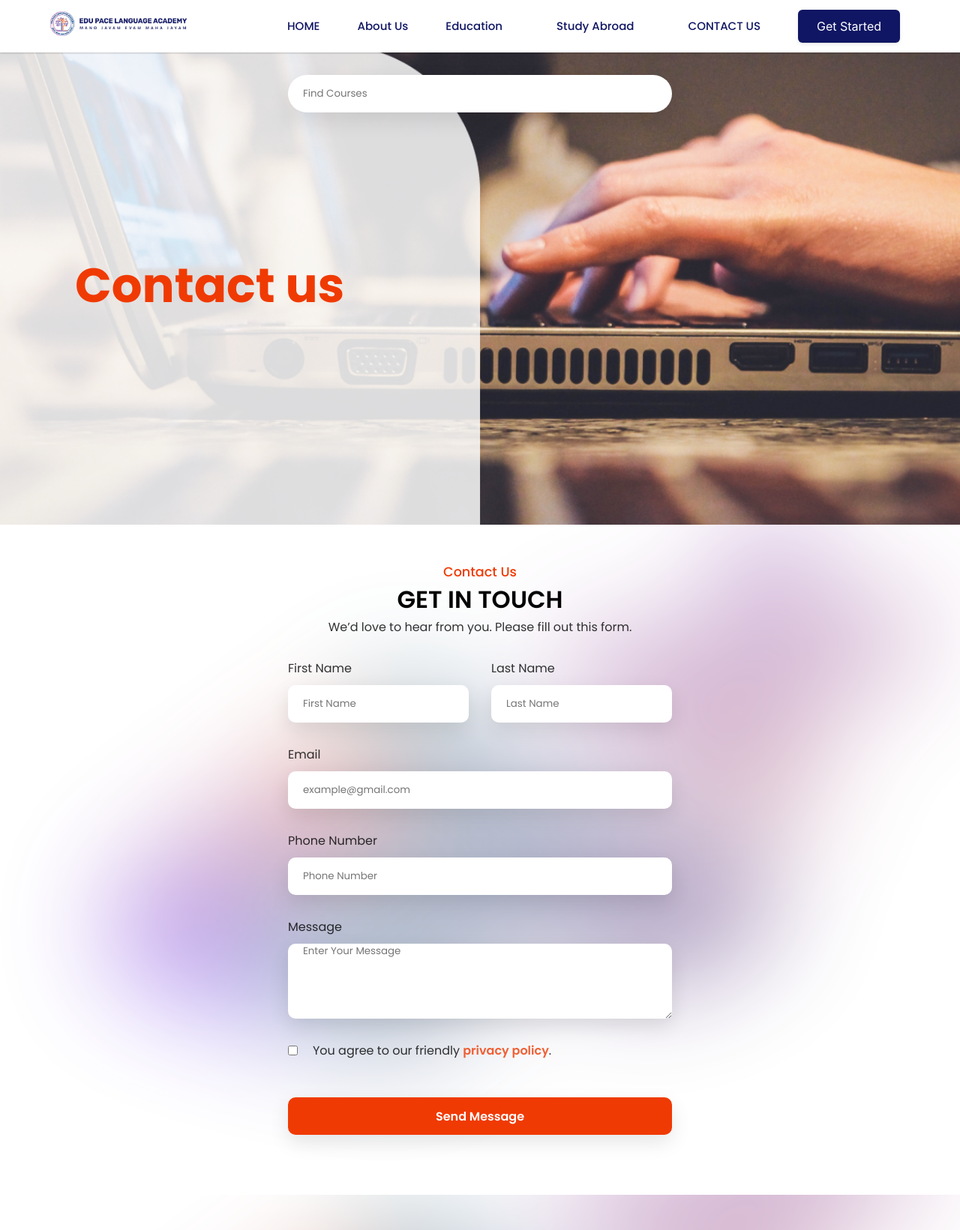
After one commit to Sanjay9745/Edu-pace, a PHP site: page /contact.html in a window 1280 px wide. The commit adds this page. Shown: the top 1641 px of the page at 75% size. Run offline with PHP 8.4, Linux system fonts and the light colour scheme.

```diff
--- a/about.html
+++ b/about.html
@@ -82,6 +82,7 @@
         </div>
       </div>
       <div class="about-our-profile-container">
+        <img src="./assets/images/360_F_558614246_A8WRQufvKBipdP8f0R80FLkeIN2JPmeR 2.png" class="arrow" alt="">
         <div class="about-our-profile-right">
           <div class="about-our-profile-right-heading">
             <span>about</span>
@@ -122,6 +123,7 @@
         </div>
       </div>
       <div class="about-study-us-container">
+        <img src="./assets/images/360_F_558614246_A8WRQufvKBipdP8f0R80FLkeIN2JPmeR 2.png" class="arrow" alt="">
         <div class="about-study-us-right">
           <p>
             Driven by passion in providing support to students wanting to
--- /dev/null
+++ b/contact.html
@@ -0,0 +1,82 @@
+<!DOCTYPE html>
+<html lang="en">
+  <head>
+    <meta charset="UTF-8" />
+    <meta http-equiv="X-UA-Compatible" content="IE=edge" />
+    <meta name="viewport" content="width=device-width, initial-scale=1.0" />
+    <title>Edu Pace</title>
+    <link rel="stylesheet" href="./css/contact.css">
+    <link rel="stylesheet" href="./css/index.css">
+  </head>
+  <body>
+    <div id="header"></div>
+    <div class="contact-container">
+      <div class="contact-search-container">
+        <input type="text" placeholder="Find Courses" />
+        <i class="fa-solid fa-magnifying-glass"></i>
+      </div>
+      <div class="contact-hero">
+        <h1>Contact us</h1>
+      </div>
+      <div class="contact-form-container">
+        <h4>Contact Us</h4>
+        <h2>GET IN TOUCH</h2>
+        <p>We’d love to hear from you. Please fill out this form.</p>
+        <form class="contact-form">
+          <div class="contact-form-input-name">
+            <div class="contact-form-input">
+              <p>First Name</p>
+              <input type="text" placeholder="First Name" />
+            </div>
+            <div class="contact-form-input">
+              <p>Last Name</p>
+              <input type="text" placeholder="Last Name" />
+            </div>
+        </div>
+        <div class="contact-form-input">
+          <p>Email</p>
+          <input type="email" placeholder="example@gmail.com" />
+        </div>
+        <div class="contact-form-input">
+          <p>Phone Number</p>
+          <input type="text" placeholder="Phone Number" />
+        </div>
+        <div class="contact-form-input">
+          <p>Message</p>
+          <textarea placeholder="Enter Your Message"></textarea>
+
+        </div>
+        <div class="contact-form-input-checkbox">
+            <input type="checkbox">
+            <p>You agree to our friendly <a href="#"> privacy policy</a>.</p>
+        </div>
+        <button>Send Message</button>
+        </form>
+      </div>
+      <div class="contact-info-container">
+        <div class="contact-location">
+          <iframe src="https://www.google.com/maps/embed?pb=!1m18!1m12!1m3!1d3924.6196943971427!2d76.21907477481402!3d10.37226206651903!2m3!1f0!2f0!3f0!3m2!1i1024!2i768!4f13.1!3m3!1m2!1s0x3ba7f6fc5260cb43%3A0xeca28f4e46ca5694!2z4LSO4LSf4LWBIOC0quC1h-C0uOC1jSDgtJXgtYvgtJrgtY3gtJrgtL_gtILgtJfgtY0g4LS44LWG4LW74LWN4LSx4LW8!5e0!3m2!1sml!2sin!4v1700296679870!5m2!1sml!2sin" style="border:0;" allowfullscreen="" loading="lazy" referrerpolicy="no-referrer-when-downgrade"></iframe>
+        </div>
+        <div class="contact-address">
+          <h4>Address</h4>
+          <p>1234 Street Name, City Name, United States</p>
+          <p>1234 Street Name, City Name, United States</p>
+          <p>1234 Street Name, City Name, United States</p>
+        </div>
+      </div>
+<div id="footer"></div>
+    </div>
+    <script>
+            fetch('./header.html')
+        .then(response => response.text())
+        .then(html => document.getElementById('header').innerHTML = html);
+
+      fetch('./footer.html')
+        .then(response => response.text())
+        .then(html => document.getElementById('footer').innerHTML = html);
+
+
+    </script>
+  </body>
+
+</html>
--- a/css/about-mobile.css
+++ b/css/about-mobile.css
@@ -574,4 +574,10 @@ body {
         details[open] .control-icon-expand {
           display: none;
         }
+        .about-study-us-container .arrow{
+          display: none;
+           }
+           .about-our-profile-container .arrow{
+            display: none;
+          }
 }
--- /dev/null
+++ b/css/contact.css
@@ -0,0 +1,216 @@
+.contact-container {
+  width: 100%;
+  margin-top: 60px;
+}
+.contact-search-container {
+  position: absolute;
+  top: 50px;
+  left: 50%;
+  transform: translateX(-50%);
+  width: 40%;
+  height: 50px;
+  background: var(--white);
+  background-position: center;
+  margin-top: 50px;
+  color: gray;
+  display: flex;
+  justify-content: space-between;
+  align-items: center;
+  border-radius: 25px;
+  box-shadow: 0px 10px 27px 0px rgba(0, 0, 0, 0.1);
+  z-index: 100;
+}
+.contact-search-container input {
+  width: 100%;
+  border: none;
+  outline: none;
+  padding-left: 20px;
+  border-radius: 25px;
+}
+.contact-search-container i {
+  padding-right: 20px;
+}
+.contact-hero{
+    width: 100%;
+    height: 80vh;
+    background: url('../assets/images/contact-banner.png') no-repeat center;
+    background-size: cover;
+    position: relative;
+    display: flex;
+    flex-direction: column;
+    justify-content: center;
+    align-items: flex-start;
+    padding-left: 100px;
+}
+.contact-hero h1{
+    color: var(--orange);
+    font-size:4rem;
+}
+.contact-form-container{
+    width: 100%;
+    display: flex;
+    flex-direction: column;
+    justify-content: center;
+    align-items: center;
+    padding: 50px 0;
+    background: url('../assets/images/bg2.svg') no-repeat center;
+}
+.contact-form-container h2{
+    font-size: 2rem;
+    color: var(--dark);
+    font-weight: 600;
+}
+.contact-form-container h4{
+    color: var(--orange);
+    font-weight: 500;
+    font-size: 1.1rem;
+}
+.contact-form-container p{
+opacity: .8;
+}
+.contact-form{
+    display: flex;
+    width: 40%;
+    flex-direction: column;
+    justify-content: center;
+    align-items: center;
+    gap: 30px;
+    margin:30px 0;
+}
+.contact-form-input-name{
+    display: flex;
+    gap: 30px;
+    align-items: center;
+    width: 100%;
+    justify-content: space-between;
+}
+.contact-form-input{
+    width: 100%;
+    align-self: normal;
+    display: flex;
+    flex-direction: column;
+    gap: 10px;
+}
+.contact-form-input input,.contact-form-input textarea{
+    width: 100%;
+    height: 50px;
+    padding-left: 20px;
+    border-radius: 10px;
+    border: 1px solid var(--light-gray);
+    outline: none;
+    border: none;
+    box-shadow: 0px 10px 27px 0px rgba(0, 0, 0, 0.1);
+    font-family: "Poppins", sans-serif;
+}
+.contact-form-input textarea{
+    height: 100px;
+}
+.contact-form-input-checkbox{
+    display: flex;
+    justify-content: flex-start;
+    width: 100%;
+    gap: 20px;
+}
+.contact-form-input-checkbox a{
+    color: var(--orange);
+    font-weight: 600;
+    font-size: 1rem;
+    text-decoration: none;
+}
+
+.contact-form button{
+    width: 100%;
+    height: 50px;
+    background: var(--orange);
+    color: var(--white);
+    border: none;
+    outline: none;
+    border-radius: 10px;
+    font-size: 1rem;
+    font-weight: 600;
+    cursor: pointer;
+    margin-top: 20px;
+    box-shadow: 0px 10px 27px 0px rgba(0, 0, 0, 0.1);
+
+}
+.contact-info-container{
+    width: 100%;
+    display: flex;
+    justify-content: center;
+    align-items: center;
+    padding: 50px 0;
+    background: url('../assets/images/bg2.svg') no-repeat center;
+    gap: 50px;
+}
+.contact-location{
+    width: 40%;
+}
+.contact-info-container iframe{
+    width: 100%;
+    height: 400px;
+    border-radius: 10px;
+}
+@media screen and (max-width:767px) {
+
+      .contact-search-container {
+        width: 80%;
+
+      }
+      .contact-search-container input {
+        width: 100%;
+        border: none;
+        outline: none;
+        padding-left: 20px;
+        border-radius: 25px;
+      }
+      .contact-search-container i {
+        padding-right: 20px;
+      }
+      .contact-hero{
+          background-position: left;
+          padding-left: 10px;
+      }
+      .contact-hero h1{
+          color: var(--orange);
+          font-size:3rem;
+      }
+      .contact-form-container{
+          width: 100%;
+          padding: 50px 0;
+
+      }
+
+      .contact-form-container p{
+      padding: 0px 10px;
+      }
+      .contact-form{
+          width: 90%;
+      }
+
+
+      .contact-form-input textarea{
+        padding-top: 5px;
+          height: 100px;
+      }
+      .contact-form-input-checkbox{
+          align-items:baseline;
+      }
+
+      .contact-info-container{
+
+          flex-direction: column;
+          padding: 20px 0;
+
+      }
+      .contact-location{
+          width: 90%;
+      }
+      .contact-info-container iframe{
+          width: 100%;
+          height: 400px;
+          border-radius: 10px;
+      }
+      .contact-address{
+        width: 90%;
+      }
+}
--- a/css/navbar.css
+++ b/css/navbar.css
@@ -18,7 +18,7 @@ nav{
   height: 70px;
   background: white;
   box-shadow: 0 1px 2px rgba(0, 0, 0, 0.2);
-  z-index: 99;
+  z-index: 109;
 }
 nav .navbar{
   height: 100%;
--- a/header.html
+++ b/header.html
@@ -16,7 +16,7 @@
         </div>
 
         <ul class="links">
-          <li class="active"><a href="#">HOME</a></li>
+          <li class="active"><a href="index.html">HOME</a></li>
             <li><a href="about.html">About Us</a></li>
 
           <li>
```
Also changed, not shown: css/about.css (+51 -37 lines), css/education.css (+77 -2 lines), css/study-abroad.css (added, +118 -0 lines), education.html (+7 -1 lines), study-abroad.html (added, +127 -0 lines), assets/images/Avatar-1.svg (added), assets/images/Avatar-2.svg (added), assets/images/Avatar-3.svg (added), assets/images/Avatar-4.svg (added), assets/images/Avatar-5.svg (added), assets/images/Avatar.svg (added), assets/images/banner.svg (added), assets/images/contact-banner.png (added), assets/images/study-abroad.png (added).
